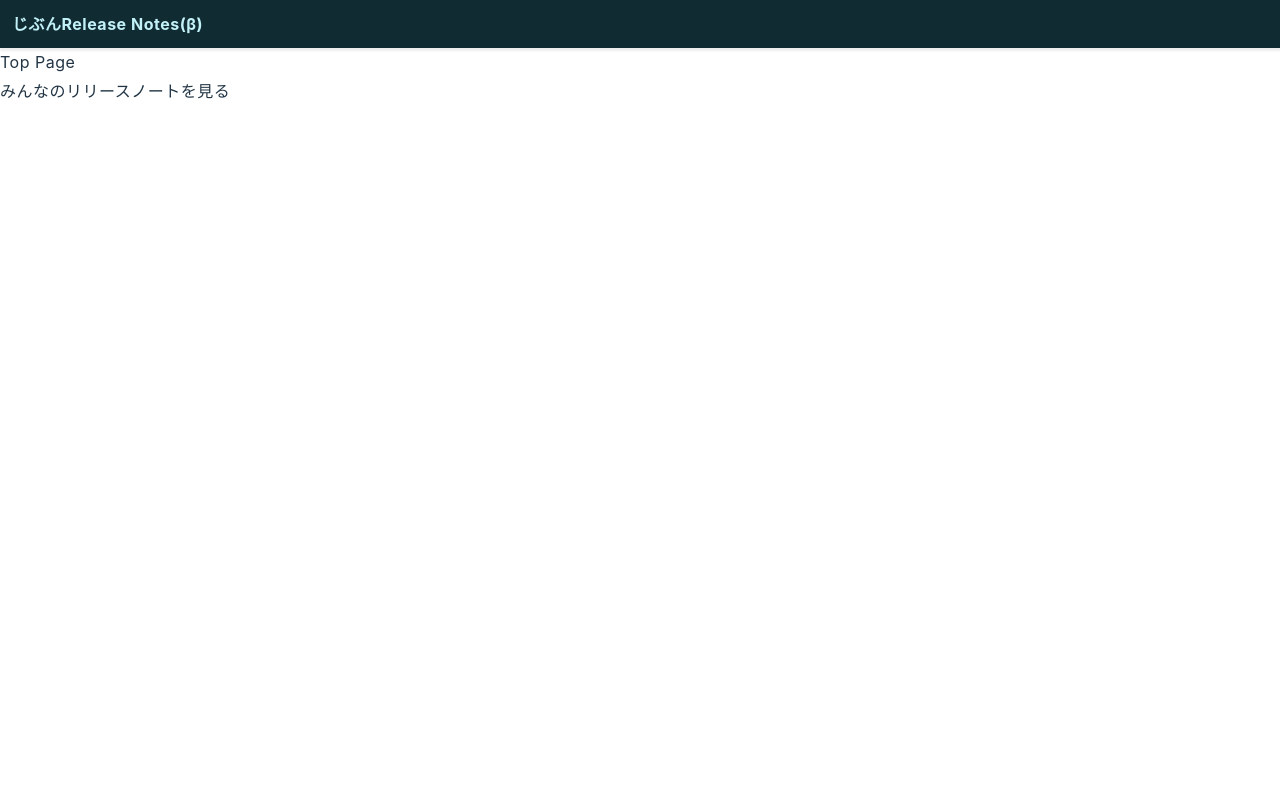
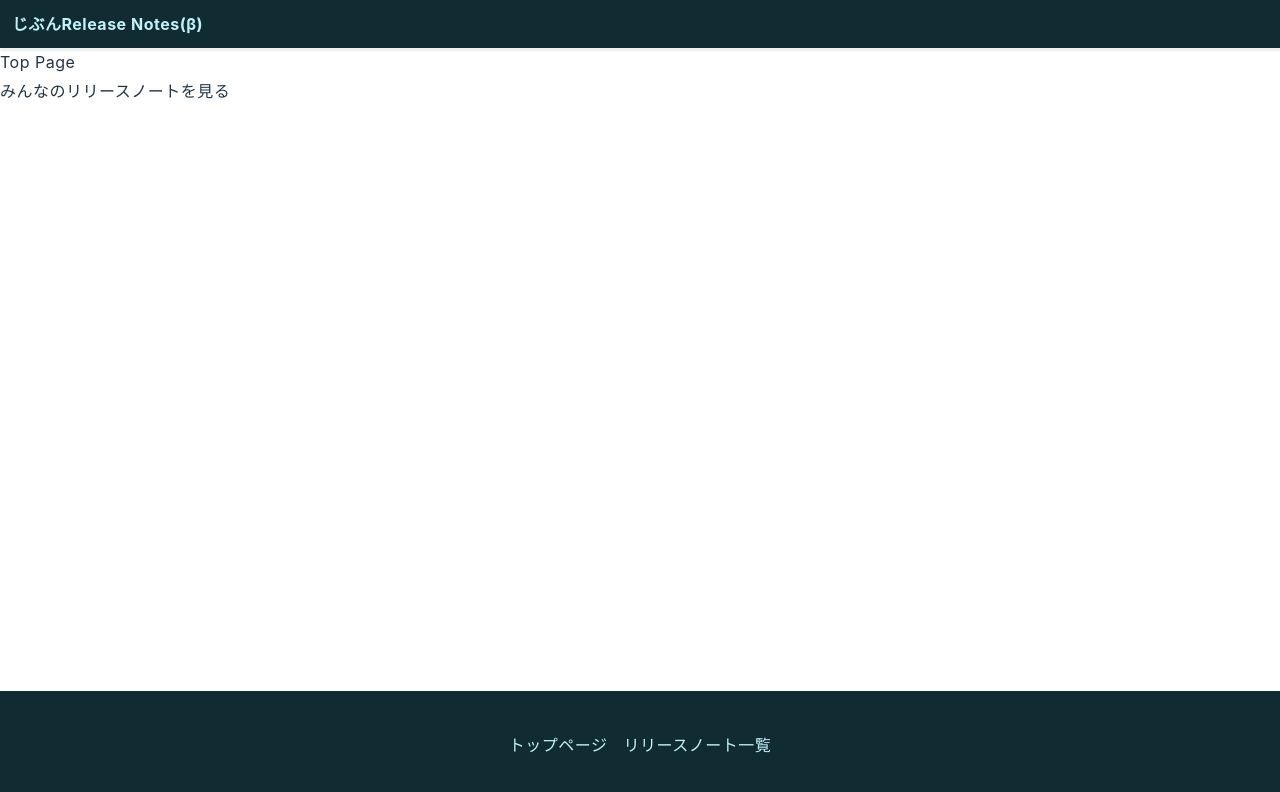
Before and after one commit to TeXmeijin/my-release-notes, a Next.js app: page / in a window 1280 px wide. Shown: the top 792 px of the page. Built offline with nearby package versions, Linux system fonts and the light colour scheme.

Commit message:
add: Twitterシェアボタンとフッター

```diff
--- /dev/null
+++ b/components/shared/MyFooter.tsx
@@ -0,0 +1,16 @@
+import styles from '@/styles/components/Footer.module.scss'
+import Link from 'next/link'
+import { pagesPath } from '../../lib/$path'
+
+export const MyFooter = () => {
+  return (
+    <footer className={styles.footer}>
+      <Link href={pagesPath.$url()} passHref>
+        <a className={styles.link}>トップページ</a>
+      </Link>
+      <Link href={pagesPath.releases.$url()} passHref>
+        <a className={styles.link}>リリースノート一覧</a>
+      </Link>
+    </footer>
+  )
+}
--- a/components/shared/MyHeader.tsx
+++ b/components/shared/MyHeader.tsx
@@ -4,12 +4,10 @@ import { pagesPath } from '../../lib/$path'
 
 export const MyHeader = () => {
   return (
-    <>
-      <header className={styles.header}>
-        <Link href={pagesPath.$url()} passHref>
-          <a className={styles.serviceName}>じぶんRelease Notes(β)</a>
-        </Link>
-      </header>
-    </>
+    <header className={styles.header}>
+      <Link href={pagesPath.$url()} passHref>
+        <a className={styles.serviceName}>じぶんRelease Notes(β)</a>
+      </Link>
+    </header>
   )
 }
--- a/components/shared/Page.tsx
+++ b/components/shared/Page.tsx
@@ -3,6 +3,7 @@ import Head from 'next/head'
 import { useRouter } from 'next/router'
 import React, { ReactNode, useEffect } from 'react'
 import { MyHeader } from './MyHeader'
+import { MyFooter } from './MyFooter'
 type Props = {
   children: ReactNode[] | ReactNode
 } & Partial<Meta>
@@ -67,7 +68,7 @@ const Page: React.FC<Props> = ({ children, ...meta }) => {
 
         {/* Twitter */}
         <meta name="twitter:card" content="summary_large_image" key="twcard" />
-        <meta name="twitter:creator" content="@noschoolasia" key="twhandle" />
+        <meta name="twitter:creator" content="@meijin_garden" key="twhandle" />
 
         {/* Open Graph */}
         <meta property="og:type" content="website" key="ogtype" />
@@ -77,10 +78,23 @@ const Page: React.FC<Props> = ({ children, ...meta }) => {
         <meta property="og:title" content={`${computedMeta.title} | ${computedMeta.titleSuffix}`} key="ogtitle" />
         <meta property="og:description" content={computedMeta.description} key="ogdesc" />
       </Head>
-      <div>
+      <main
+        style={{
+          display: 'flex',
+          flexDirection: 'column',
+          minHeight: '100vh',
+        }}
+      >
         <MyHeader />
-        <main>{children}</main>
-      </div>
+        <section
+          style={{
+            flex: 1,
+          }}
+        >
+          {children}
+        </section>
+        <MyFooter></MyFooter>
+      </main>
     </>
   )
 }
--- /dev/null
+++ b/styles/components/Footer.module.scss
@@ -0,0 +1,18 @@
+@use "../shared/_colors.scss";
+
+.footer {
+  display: flex;
+  flex-wrap: wrap;
+  justify-content: center;
+
+  padding: 40px 12px;
+  background: colors.$bgMain;
+}
+
+.link {
+  color: colors.$darkLink;
+
+  & + & {
+    margin-left: 16px;
+  }
+}
--- a/styles/pages/Wrapper.module.scss
+++ b/styles/pages/Wrapper.module.scss
@@ -3,5 +3,5 @@
 .page {
   max-width: 720px;
   margin: 0 auto;
-  padding: 24px 12px;
+  padding: 0 12px;
 }
```
Also changed, not shown: components/parts/TwitterShare.tsx (added, +25 -0 lines), pages/releases/[id].tsx (+9 -0 lines), styles/components/TwitterShare.module.scss (added, +21 -0 lines), public/twitter_logo.svg (added).
